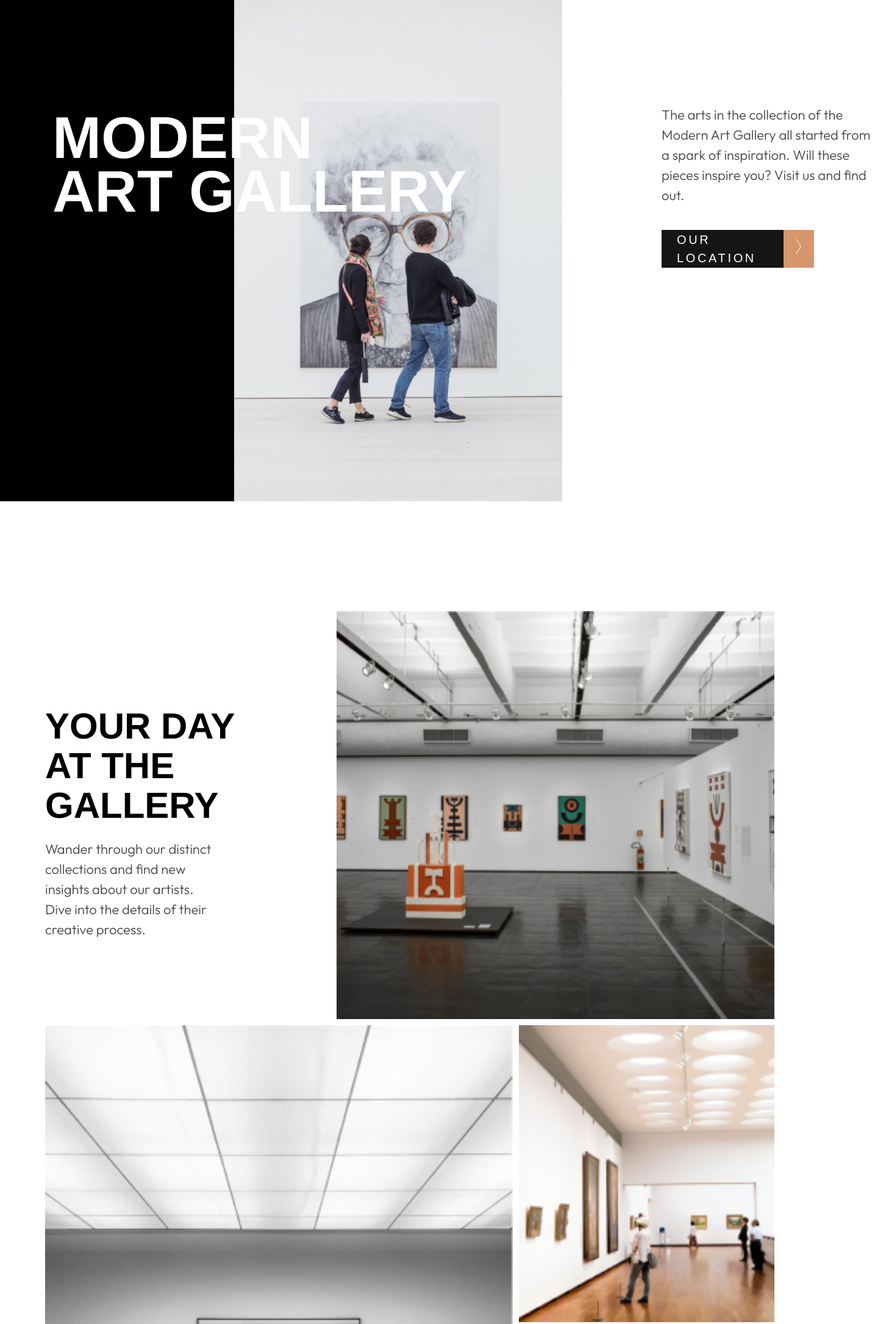
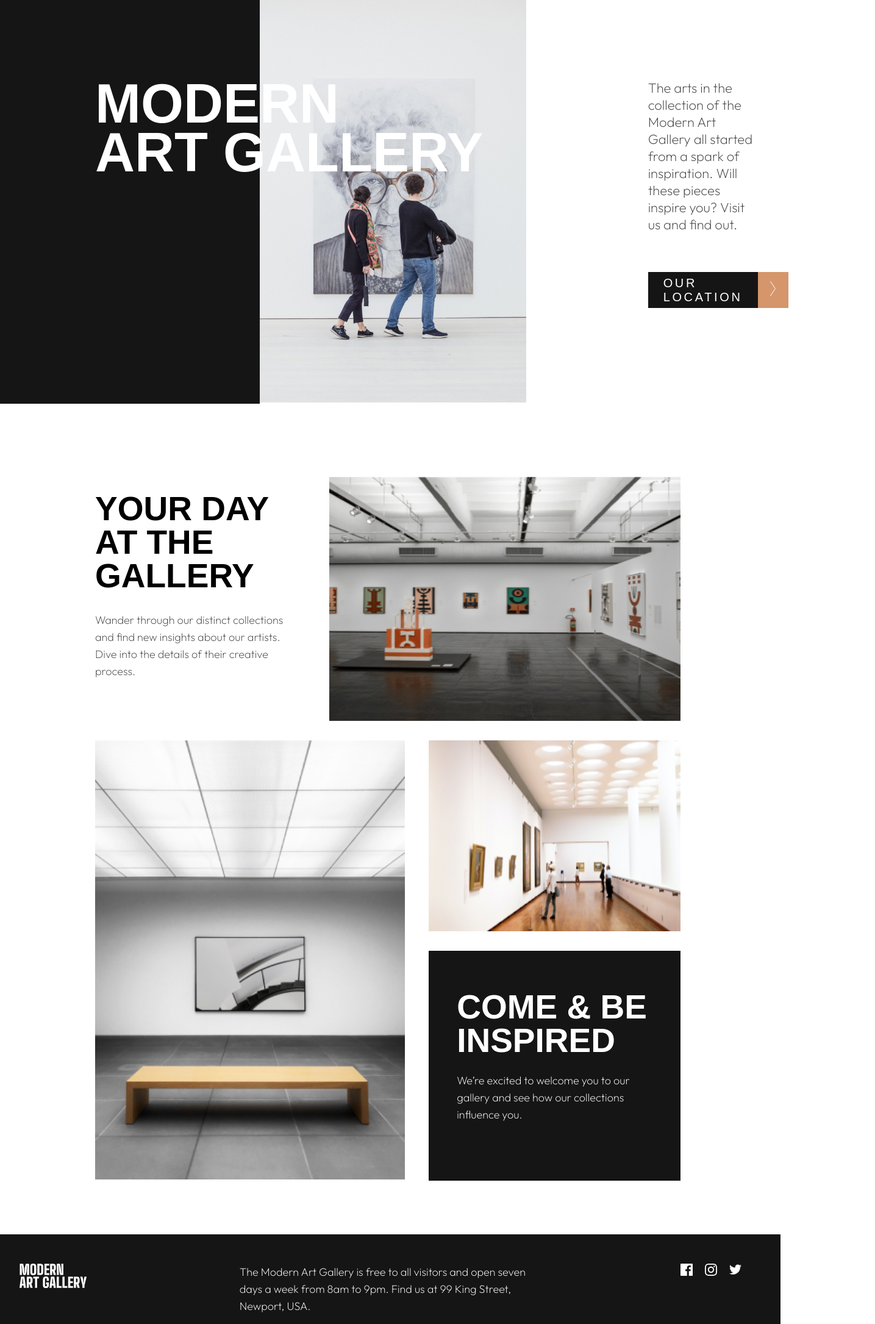
Before and after one commit to ithe2k/CSS-PROJECT__Modern-Art-Gallery., a website built with Vite: page index.html in a window 1280 px wide. Shown: the part 40-2211 px from the top of the page at 61% size, 1435 px wide, since content can reach past the window. Built offline with nearby package versions, Linux system fonts and the light colour scheme; a web font is replaced by a local one.

Commit message:
update:mejora responsive

```diff
--- a/index.html
+++ b/index.html
@@ -11,16 +11,15 @@
   </head>
   <body>
     <header>
-
-      <div class="hero__img">
-        <img src="./img/hero-image.jpg" alt="hero-image" class="hero__image" />
+      <div class="bp-lg-black"></div>
+      <div class="cut-img">
+        <img src="./img/hero-image.jpg" alt="hero-image" />
       </div>
-
-      <section class="hero-text">
-        <section class="main-text">
+      <section class="hero">
+        <section class="hero-main-text">
           <h1>MODERN <span>ART GALLERY</span></h1>
         </section>
-        <section class="secondary-text">
+        <section class="hero-secondary-text">
           <p>
             The arts in the collection of the Modern Art Gallery all started
             from a spark of inspiration. Will these pieces inspire you? Visit us
@@ -40,7 +39,7 @@
     <main>
       <section class="main-top-info">
         <div class="main__top__info__right">
-          <img src="./img/main-image-1.jpg" alt="Art Gallery"  />
+          <img src="./img/main-image-1.jpg" alt="Art Gallery" />
         </div>
         <div class="main__top__info__left">
           <h2>YOUR DAY <span>AT THE GALLERY</span></h2>
@@ -76,7 +75,7 @@
         The Modern Art Gallery is free to all visitors and open seven days a
         week from 8am to 9pm. Find us at 99 King Street, Newport, USA.
       </p>
-      <div class="__media">
+      <div class="media">
         <img src="./img/facebook-icon.svg" alt="Facebook" />
         <img src="./img/instagram-icon.svg" alt="Instagram" />
         <img src="./img/x_twtr-icon.svg" alt="X" />
--- a/sass/base/_base.scss
+++ b/sass/base/_base.scss
@@ -6,17 +6,13 @@
 
 html {
   font-size: 62.5%;
+
 }
 
-*,*::after,*::before{
-  box-sizing:border-box;
+*,
+*::after,
+*::before {
+  box-sizing: border-box;
+ margin: 0;
+ padding: 0;
 }
-
-body {
-  font-size: 1.6rem;
-  line-height: 1.5;
-  margin: 0;
-  padding: 0;
-  overflow-x: hidden;
-
-}
--- a/sass/layout/_footer.scss
+++ b/sass/layout/_footer.scss
@@ -1,72 +1,63 @@
 @use "../abstracts/abstracts" as abs;
 @use "sass:map";
+@use "../abstracts/functions" as f;
 
 footer {
+  padding-top: f.to-rem(48);
+  padding-bottom: f.to-rem(48);
+  padding-left: f.to-rem(32);
   background-color: map.get(abs.$colors, "black");
-  color: map.get(abs.$colors, "white");
-  padding: 20px 32px;
-  padding-bottom: 48px;
-  position: relative;
   @include abs.bp("md") {
     display: flex;
+    flex-direction: row;
     justify-content: space-between;
-    align-items: center;
-    width: 100%;
+    align-items: flex-start;
+    padding-right: 5%;
+    padding-bottom: 0;
+
   }
   .mg__icon {
-    margin-top: 48px;
-    margin-bottom: 15px;
-    padding-left: 10px;
-    @include abs.bp("md") {
-      height: 40px;
-      margin-bottom: 0;
-      margin-top: 0;
+    margin-bottom: f.to-rem(38);
+  }
+  p {
+    font-size: map.get(abs.$font-sizes, "bd-s");
+    font-family: abs.$body-tpg;
+    font-weight: map.get(abs.$fonts-weights, "light");
+    line-height: map.get(abs.$line-h, "bd-s");
+    color: map.get(abs.$colors, "white");
+    width: 100%;
+    margin-bottom: f.to-rem(38);
+    @include abs.bp("md"){
+      width: 40%;
     }
   }
-  p {
-    font-family: abs.$body-tpg;
-    font-weight: map.get(abs.$fonts-weights, "light");
-    margin-bottom: 38px;
-    color: map.get(abs.$colors, "white");
-
-    @include abs.bp("md") {
-      width: 35%;
-      position: relative;
-      top: 45px;
-    }
-  }
-  .__media {
+  .media {
     display: flex;
-    gap: 15px;
-
-    @include abs.bp("md") {
-      img {
-        width: 20px;
-      }
-    }
+    gap: f.to-rem(20);
   }
 }
 
-.footer-location {
+.footer-location{
+  padding: f.to-rem(48) f.to-rem(10);
   background-color: map.get(abs.$colors, "primary-color");
+  @include abs.bp('md'){
+    display: flex;
+    justify-content: space-between;
+    align-items: flex-start;
+    padding: f.to-rem(56) f.to-rem(39);
+  }
+p{
+  max-width:90%;
   color: map.get(abs.$colors, "black");
+   font-weight: map.get(abs.$fonts-weights, "regular");
+   margin: f.to-rem(38) 0;
+   @include abs.bp('md'){
+    margin-top: 0;
+   }
+}
+.footer__media{
+  display: flex;
+gap: f.to-rem(20);
+}
 
-  font-family: abs.$body-tpg;
-  @include abs.bp("md") {
-    display: flex;
-    align-items: center;
-  }
-
-  p {
-    max-width: 85%;
-    color: map.get(abs.$colors, "black");
-    @include abs.bp("md") {
-      max-width: 100%;
-      padding-right: 0;
-    }
-  }
 }
-.footer__media {
-  display: flex;
-  gap: 15px;
-}
--- a/sass/layout/_header.scss
+++ b/sass/layout/_header.scss
@@ -1,118 +1,137 @@
 @use "../abstracts/abstracts" as abs;
 @use "sass:map";
+@use "../abstracts/functions" as f;
 
 header {
-  @include abs.bp("md") {
+  margin-bottom: f.to-rem(120);
+  @include abs.bp("sm") {
     position: relative;
     @include abs.bp("lg") {
-      background-image: linear-gradient(to right, #000000 450px, #ffffff 450px);
-      margin-bottom: 180px;
+      .bp-lg-black {
+        background-color: map.get(abs.$colors, "black");
+        position: absolute;
+        width: 33.3%;
+        height: 100%;
+        left: 0%;
+      }
     }
   }
-  .hero__img {
-    .hero__image {
-      width: 100%;
-      height: 270px;
-      overflow: hidden;
-      display: block;
+  .cut-img {
+    /* contenedor creado para recortar la imagen interior*/
+    position: relative;
+    max-width: 100%;
+    max-height: f.to-rem(470);
+    overflow: hidden;
+    margin-bottom: f.to-rem(32);
+    @include abs.bp("sm") {
+      max-height: none;
+      @include abs.bp("lg") {
+        left: 33.3%;
+        width: max-content;
+      }
+    }
+
+    img {
+      max-width: 100%;
+      max-height: 100%;
       object-fit: cover;
-      @include abs.bp("md") {
-        width: 55%;
-        height: auto;
+    }
+  }
+  .hero {
+    margin-left: f.to-rem(16);
+    margin-right: f.to-rem(16);
+    @include abs.bp("sm") {
+      position: absolute;
+      top: f.to-rem(145);
+      left: f.to-rem(375);
+    }
+    @include abs.bp("lg") {
+      display: flex;
+      gap: f.to-rem(270);
+      top: f.to-rem(170);
+      left: f.to-rem(65);
+      align-items: flex-start;
+    }
+    @include abs.bp("xl") {
+      left: f.to-rem(140);
+    }
+    @include abs.bp("xxl") {
+      left: f.to-rem(150);
+      gap: f.to-rem(500);
+    }
+
+    h1 {
+      display: flex;
+      flex-direction: column;
+      font-size: map.get(abs.$font-sizes, "hd-l");
+      font-family: abs.$hd-tpg;
+      font-weight: map.get(abs.$fonts-weights, "extra-bold");
+      line-height: map.get(abs.$line-h, "hd-l");
+      @include abs.bp("lg") {
+        font-size: map.get(abs.$font-sizes, "hd-xl");
+        line-height: map.get(abs.$line-h, "hd-xl");
+        width: max-content;
+        color: map.get(abs.$colors, "white");
+        margin: 0;
+      }
+    }
+    p {
+      font-size: map.get(abs.$font-sizes, "bd-s");
+      font-family: abs.$body-tpg;
+      font-weight: map.get(abs.$fonts-weights, "light");
+      line-height: map.get(abs.$line-h, "bd-s");
+      color: map.get(abs.$colors, "grey");
+      max-width: 95%;
+      margin-top: f.to-rem(30);
+      margin-bottom: f.to-rem(32);
+      @include abs.bp("sm") {
+        max-width: 85%;
+        margin-top: f.to-rem(48);
+        margin-bottom: f.to-rem(48);
       }
       @include abs.bp("lg") {
-        width: 538px;
-        height: auto;
-        margin-left: 30%;
+        font-size: map.get(abs.$font-sizes, "bd-m");
+        margin-top: 0%;
+        max-width: 100%;
+        margin-bottom: f.to-rem(64);
+      }
+      @include abs.bp("xl") {
+        max-width: 80%;
       }
     }
   }
 }
 
-.hero-text {
-  padding: 0 16px;
+/*location*/
+
+.location-header {
+  margin-bottom: 0;
+  position: relative;
+  height: f.to-rem(550);
+  background: url(../../img/location-map.png);
+  background-repeat: no-repeat;
+  background-size: cover;
+  background-position: 50% 40%;
   @include abs.bp("md") {
-    display: flex;
-    flex-direction: column;
-    max-width: 50%;
-    position: absolute;
-    top: 120px;
-    left: 360px;
+    background-position: 50% 50%;
   }
   @include abs.bp("lg") {
-    flex-direction: row;
-    gap: 320px;
-    top: 190px;
-    left: 70px;
+    background-position: 55% 65%;
   }
-  .secondary-text {
-    @include abs.bp("lg") {
-      width: 250px;
-      flex-shrink: 0;
+  @include abs.bp("xl") {
+    background-position: 60% 65%;
+  }
+  @include abs.bp("xxl") {
+    background-position: 65% 65%;
+  }
+
+
+  .pin {
+    position: absolute;
+    top: 40%;
+    left: 40%;
+    @include abs.bp("sm") {
+      left: 45%;
     }
   }
 }
-.main-text h1 {
-  display: flex;
-  flex-direction: column;
-  line-height: map.get(abs.$line-h, "hd-m");
-  font-family: abs.$hd-tpg;
-  font-size: map.get(abs.$font-sizes, "hd-m");
-  font-weight: map.get(abs.$fonts-weights, "extrabold");
-  margin-top: 32px;
-  margin-bottom: 32px;
-  @include abs.bp("md") {
-    font-size: map.get(abs.$font-sizes, "hd-l");
-    line-height: map.get(abs.$line-h, "hd-l");
-  }
-  @include abs.bp("lg") {
-    width: max-content;
-    flex-shrink: 0;
-    color: map.get(abs.$colors, "white");
-    font-size: map.get(abs.$font-sizes, "hd-xl");
-    line-height: map.get(abs.$line-h, "hd-xl");
-  }
-}
-p {
-  color: map.get(abs.$colors, "grey");
-  padding-right: 50px;
-  font-family: abs.$body-tpg;
-  font-weight: map.get(abs.$fonts-weights, "light");
-  margin-bottom: 32px;
-
-  @include abs.bp("md") {
-    padding-right: 70px;
-    margin-bottom: 70px;
-  }
-  @include abs.bp("lg") {
-    margin-bottom: 40px;
-    padding-right: 0;
-    width: 140%;
-    font-size: map.get(abs.$font-sizes, "bd-m");
-  }
-}
-
-.location-header {
-  position: relative;
-  max-width: 100%;
-  height: 550px;
-  background-image: url(../../img/location-map.png);
-  background-repeat: no-repeat;
-  background-position: 50% 50%;
-  background-size: 340% 100%;
-  @include abs.bp("md") {
-    background-size: 165% 100%;
-    background-position: 50%;
-    height: 600px;
-  }
-
-  .pin {
-    position: absolute;
-    top: 37%;
-    left: 40%;
-    @include abs.bp("md") {
-      left: 45%;
-      top: 38%;
-    }
-  }
-}
--- a/sass/layout/_main.scss
+++ b/sass/layout/_main.scss
@@ -1,295 +1,211 @@
 @use "../abstracts/abstracts" as abs;
 @use "sass:map";
+@use "../abstracts/functions" as f;
 
 main {
-  padding: 0 10px;
+  margin-left: f.to-rem(16);
+  margin-right: f.to-rem(16);
   @include abs.bp("md") {
-    margin-left: 5%;
+    margin-left: f.to-rem(41);
+    margin-right: f.to-rem(38);
+  }
+  @include abs.bp("lg") {
+    margin-left: f.to-rem(156);
+    margin-right: f.to-rem(164);
   }
 
   .main-top-info {
     @include abs.bp("md") {
-      display: flex;
-      flex-direction: row-reverse;
-      align-items: center;
-      margin-top: 122px;
+      display: grid;
+      grid-template-columns: 40% 60%;
+      margin-bottom: 1rem;
     }
+    @include abs.bp("lg") {
+      margin-bottom: f.to-rem(30);
     }
-
     .main__top__info__right {
-    display: flex;
-    justify-content: center;
+      @include abs.bp("md") {
+        grid-column: 2;
+        grid-row: 1;
+      }
+      img {
         width: 100%;
         height: auto;
-    object-fit: cover;
-    overflow: hidden;
-    margin-top: 120px;
-    @include abs.bp("md") {
-      margin-top: 0%;
-      width: 100%;
-    }
         @include abs.bp("lg") {
-      margin-top: 0%;
-      img {
-        object-fit: cover;
-      }
-    }
-
-    img {
-      width: 100%;
-      @include abs.bp("lg") {
-        width: 100%;
-      }
+          height: f.to-rem(400);
         }
       }
     }
     .main__top__info__left {
       @include abs.bp("md") {
-    display: flex;
-    flex-direction: column;
-
-    margin-right: 0;
-    max-width: 40%;
+        grid-column: 1;
       }
       h2 {
         display: flex;
         flex-direction: column;
+        font-size: map.get(abs.$font-sizes, "hd-m");
         font-family: abs.$hd-tpg;
-    font-size: map.get(abs.$font-sizes, "hd-m");
-    font-weight: map.get(abs.$fonts-weights, "extrabold");
+        font-weight: map.get(abs.$fonts-weights, "extra-bold");
         line-height: map.get(abs.$line-h, "hd-m");
-    margin-bottom: 23px;
-    margin-top: 25px;
-    @include abs.bp("md") {
-      max-width: 70%;
-      line-height: map.get(abs.$line-h, "hd-m");
-    }
+        margin-top: f.to-rem(25);
+        margin-bottom: f.to-rem(31);
         @include abs.bp("lg") {
-      font-size: map.get(abs.$font-sizes, "hd-l");
-      line-height: map.get(abs.$line-h, "hd-l");
-      max-width: 100%;
+          max-width: 80%;
         }
       }
       p {
-    color: map.get(abs.$colors, "grey");
-    padding-right: 50px;
+        margin-top: f.to-rem(21);
+        margin-bottom: f.to-rem(32);
+        font-size: map.get(abs.$font-sizes, "bd-s");
         font-family: abs.$body-tpg;
         font-weight: map.get(abs.$fonts-weights, "light");
-    margin: 0;
+        line-height: map.get(abs.$line-h, "bd-s");
+        color: map.get(abs.$colors, "grey");
+        width: 90%;
         @include abs.bp("md") {
-      max-width: 70%;
-      padding: 0%;
-    }
-    @include abs.bp("lg") {
-      max-width: 60%;
-    }
-  }
-}
-@include abs.bp("md") {
-  .main-bottom-info {
-    display: grid;
-    grid-template-columns: 65% 35%;
-    grid-template-rows: 45% 55%;
-    margin-top: 10px;
-    margin-bottom: 118px;
-  }
-
-  .main__bottom__info__left {
-    @include abs.bp("md") {
-      grid-row: 1/2;
-      grid-column: 1;
-      margin-bottom: 0;
-      margin-top: 0;
-      margin-right: 10px;
-    }
-    img {
-      width: 100%;
-      height: auto;
-      object-fit: cover;
-      overflow: hidden;
-      margin-top: 32px;
-      margin-bottom: 16px;
-      @include abs.bp("md") {
-        margin-bottom: 0;
-        margin-top: 0;
-      }
-    }
-  }
-
-  .main__bottom__info__right img {
-    width: 100%;
-    height: auto;
-    object-fit: cover;
-    overflow: hidden;
-    margin-bottom: 16px;
-    @include abs.bp("md") {
-      grid-row: 1;
-      grid-column: 2;
-      margin-bottom: 0;
-      height: 100%;
-    }
-  }
-  .bottom__text {
-    background-color: map.get(abs.$colors, "black");
-    color: map.get(abs.$colors, "white");
-    padding: 40px 20px;
-    margin-bottom: 120px;
-
-    @include abs.bp("md") {
-      grid-row: 2;
-      grid-column: 2;
-      margin-bottom: 0;
-    }
-    h2 {
-      font-family: abs.$hd-tpg;
-      font-size: map.get(abs.$font-sizes, "hd-m");
-      font-weight: map.get(abs.$fonts-weights, "extrabold");
-      line-height: map.get(abs.$line-h, "hd-m");
-      margin: 0;
-    }
-    p {
-      font-family: abs.$body-tpg;
-      max-width: 85%;
-      color: map.get(abs.$colors, "white");
-      @include abs.bp("md") {
-        margin-bottom: 0;
-        margin-right: 0%;
-        max-width: 100%;
-        padding-bottom: 35px;
-        font-size: map.get(abs.$font-sizes, "bd-s");
+          width: 85%;
         }
       }
     }
   }
 
+  .main-bottom-info {
+    margin-bottom: f.to-rem(120);
+    @include abs.bp("md") {
+      display: grid;
+      grid-template-columns: 57% 43%;
+      grid-template-rows: f.to-rem(313) f.to-rem(396);
       @include abs.bp("lg") {
-  .main-bottom-info {
-    display: grid;
-    grid-template-columns: 65% 35%;
-    grid-template-rows: 45% 55%;
-    margin-top: 10px;
-    margin-bottom: 118px;
+        grid-template-rows: f.to-rem(313) f.to-rem(377);
       }
-
+    }
     .main__bottom__info__left {
-    @include abs.bp("lg") {
-      grid-row: 1/2;
-      grid-column: 1;
-      margin-bottom: 0;
-      margin-top: 0;
-      margin-right: 10px;
-    }
       img {
         width: 100%;
-      height: auto;
+        margin-bottom: f.to-rem(16);
+        @include abs.bp("md") {
+          margin-bottom: 0;
+          grid-row: span 2;
+          height: f.to-rem(720);
           object-fit: cover;
-      overflow: hidden;
-      margin-top: 32px;
-      margin-bottom: 16px;
+          padding-right: f.to-rem(10);
+        }
         @include abs.bp("lg") {
-        margin-bottom: 0;
-        margin-top: 0;
+          padding-right: f.to-rem(39);
+          height: f.to-rem(720);
         }
       }
     }
-
-  .main__bottom__info__right img {
+    .main__bottom__info__right {
+      img {
         width: 100%;
-    height: auto;
-    object-fit: cover;
-    overflow: hidden;
-    margin-bottom: 16px;
+        margin-bottom: f.to-rem(16);
+        @include abs.bp("md") {
+          margin-bottom: f.to-rem(10);
+          height: 100%;
+        }
         @include abs.bp("lg") {
-      grid-row: 1;
-      grid-column: 2;
-      margin-bottom: 0;
-      height: 100%;
+          margin-bottom: f.to-rem(30);
         }
       }
       .bottom__text {
+        padding: f.to-rem(74) f.to-rem(24);
         background-color: map.get(abs.$colors, "black");
+        @include abs.bp("md") {
+          height: f.to-rem(396);
+        }
+        @include abs.bp("lg") {
+          height: f.to-rem(377);
+          padding: f.to-rem(65) f.to-rem(46);
+        }
+
+        h2 {
+          font-size: map.get(abs.$font-sizes, "hd-m");
+          font-family: abs.$hd-tpg;
+          font-weight: map.get(abs.$fonts-weights, "extra-bold");
+          line-height: map.get(abs.$line-h, "hd-m");
+          margin-bottom: f.to-rem(24);
           color: map.get(abs.$colors, "white");
-    padding: 40px 20px;
-    margin-bottom: 120px;
-
-    @include abs.bp("lg") {
-      grid-row: 2;
-      grid-column: 2;
-
         }
-    h2 {
-      font-family: abs.$hd-tpg;
-      font-size: map.get(abs.$font-sizes, "hd-m");
-      font-weight: map.get(abs.$fonts-weights, "extrabold");
-      line-height: map.get(abs.$line-h, "hd-m");
-      margin: 0;
-      padding-top: 100px;
       }
       p {
+        font-size: map.get(abs.$font-sizes, "bd-s");
         font-family: abs.$body-tpg;
-      max-width: 85%;
+        font-weight: map.get(abs.$fonts-weights, "light");
+        line-height: map.get(abs.$line-h, "bd-s");
         color: map.get(abs.$colors, "white");
-      @include abs.bp("lg") {
-        margin-bottom: 0;
-        margin-right: 0%;
-        max-width: 100%;
-        padding-bottom: 190px;
-        font-size: map.get(abs.$font-sizes, "bd-s");
+        width: 90%;
       }
     }
   }
 }
 
 .location-main {
+  margin: 0;
+  padding-top: f.to-rem(47);
+  padding-bottom: f.to-rem(51);
+  padding-left: f.to-rem(10);
   background-color: map.get(abs.$colors, "black");
+  @include abs.bp("md") {
+   display: grid;
+   grid-template-columns: 1fr 1fr;
+    padding-left: f.to-rem(39);
+    padding-right: f.to-rem(39);
+    padding-top: f.to-rem(88);
+    justify-items: center;
+    align-items: flex-start;
+  }
+
+  h2 {
+    font-size: map.get(abs.$font-sizes, "hd-m");
+    font-family: abs.$hd-tpg;
+    font-weight: map.get(abs.$fonts-weights, "extra-bold");
+    line-height: map.get(abs.$line-h, "hd-m");
+    margin-bottom: f.to-rem(60);
     color: map.get(abs.$colors, "white");
-  padding: 32px 15px;
-  margin-left: 0;
     @include abs.bp("md") {
-    display: flex;
-    justify-content: space-between;
-    gap: 15%;
-    padding: 32px 39px;
-  }
-  h2 {
-    padding-left: 10px;
-    font-family: abs.$hd-tpg;
-    font-size: map.get(abs.$font-sizes, "hd-m");
-    font-weight: map.get(abs.$fonts-weights, "extrabold");
-    line-height: map.get(abs.$line-h, "hd-m");
-    @include abs.bp("md") {
-      margin-top: 25%;
+      max-width: 70%;
     }
   }
+  .location__info {
+    display: flex;
+    flex-direction: column;
+
+
     .__street {
       font-family: abs.$hd-tpg;
-    font-family: abs.$hd-tpg;
       font-size: map.get(abs.$font-sizes, "hd-s");
-    font-weight: map.get(abs.$fonts-weights, "extrabold");
+      font-weight: map.get(abs.$fonts-weights, "extra-bold");
+      line-height: map.get(abs.$line-h, "hd-s");
+      margin-bottom: f.to-rem(20);
       color: map.get(abs.$colors, "primary-color");
       @include abs.bp("md") {
-      margin-top: 10%;
-      margin-bottom: 2%;
+        max-width: 70%;
       }
     }
     .__adress {
       display: flex;
       flex-direction: column;
       font-family: abs.$body-tpg;
-    font-size: map.get(abs.$font-sizes, "bs-s");
+      font-size: map.get(abs.$font-sizes, "bd-s");
+      font-weight: map.get(abs.$fonts-weights, "light");
+      line-height: map.get(abs.$line-h, "bd-s");
+      margin-bottom: f.to-rem(20);
+
       color: map.get(abs.$colors, "white");
-    @include abs.bp("md") {
-      margin: 0%;
-    }
+
     }
     .__info {
-    max-width: 100%;
       font-family: abs.$body-tpg;
-    font-size: map.get(abs.$font-sizes, "bs-s");
+      font-size: map.get(abs.$font-sizes, "bd-s");
+      font-weight: map.get(abs.$fonts-weights, "light");
+      line-height: map.get(abs.$line-h, "bd-s");
+      margin-bottom: f.to-rem(20);
       color: map.get(abs.$colors, "white");
-
-    @include abs.bp("md") {
-      max-width: 98%;
+       max-width: 85%;
+      @include abs.bp('lg'){
+        max-width: 94%;
       }
     }
   }
+}
```
Also changed, not shown: sass/abstracts/_variables.scss (+9 -9 lines). Lines whose indentation alone changed are shown as unchanged.
